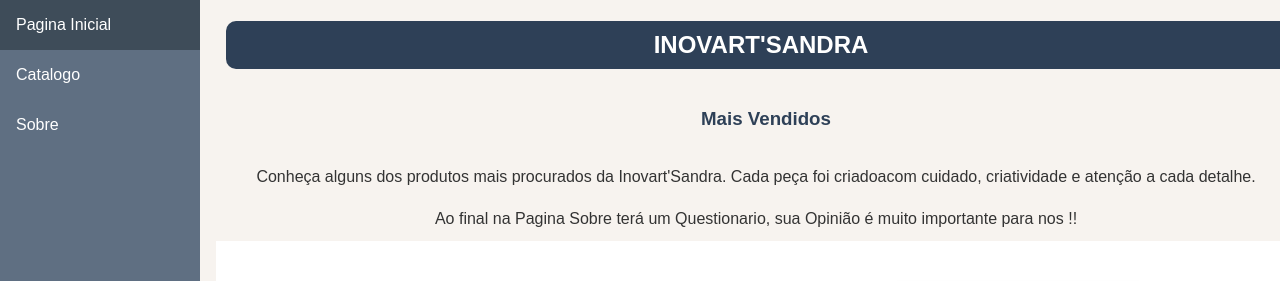
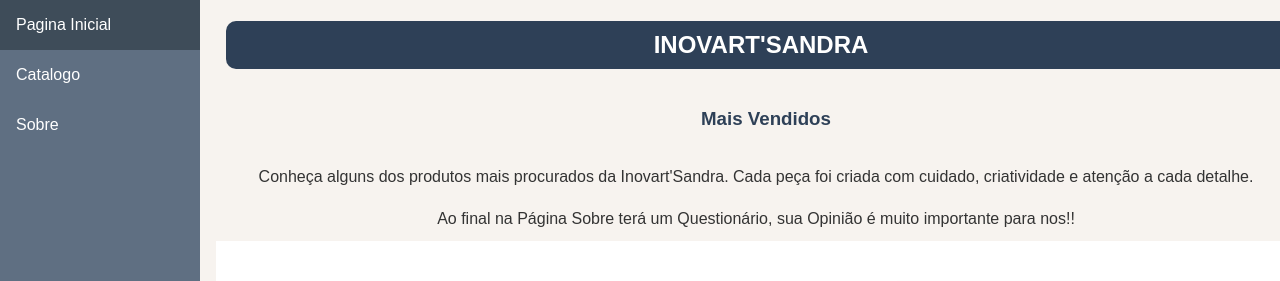
Before and after one commit to AlvaroCabral02/Copia, a plain HTML site: page index.html in a window 1280 px wide. Shown: the top 281 px of the page. Drawn offline with Linux system fonts and the light colour scheme.

Commit message:
Correções e refinamento ortografico

```diff
--- a/index.html
+++ b/index.html
@@ -23,12 +23,10 @@
         <h3 class="titleBottom">Mais Vendidos</h3>
 
         <p class="TxtSobre">
-            Conheça alguns dos produtos mais procurados da Inovart'Sandra. Cada peça foi criadoacom cuidado,
-            criatividade e atenção a cada detalhe.
+            Conheça alguns dos produtos mais procurados da Inovart'Sandra. Cada peça foi criada com cuidado, criatividade e atenção a cada detalhe.
         </p>
         <p class="TxtSobre">
-            Ao final na Pagina Sobre terá um Questionario, sua Opinião é muito importante para nos !!
-
+            Ao final na Página Sobre terá um Questionário, sua Opinião é muito importante para nos!!
         </p>
 
         <!-- Primeira linha de produtos -->
```
